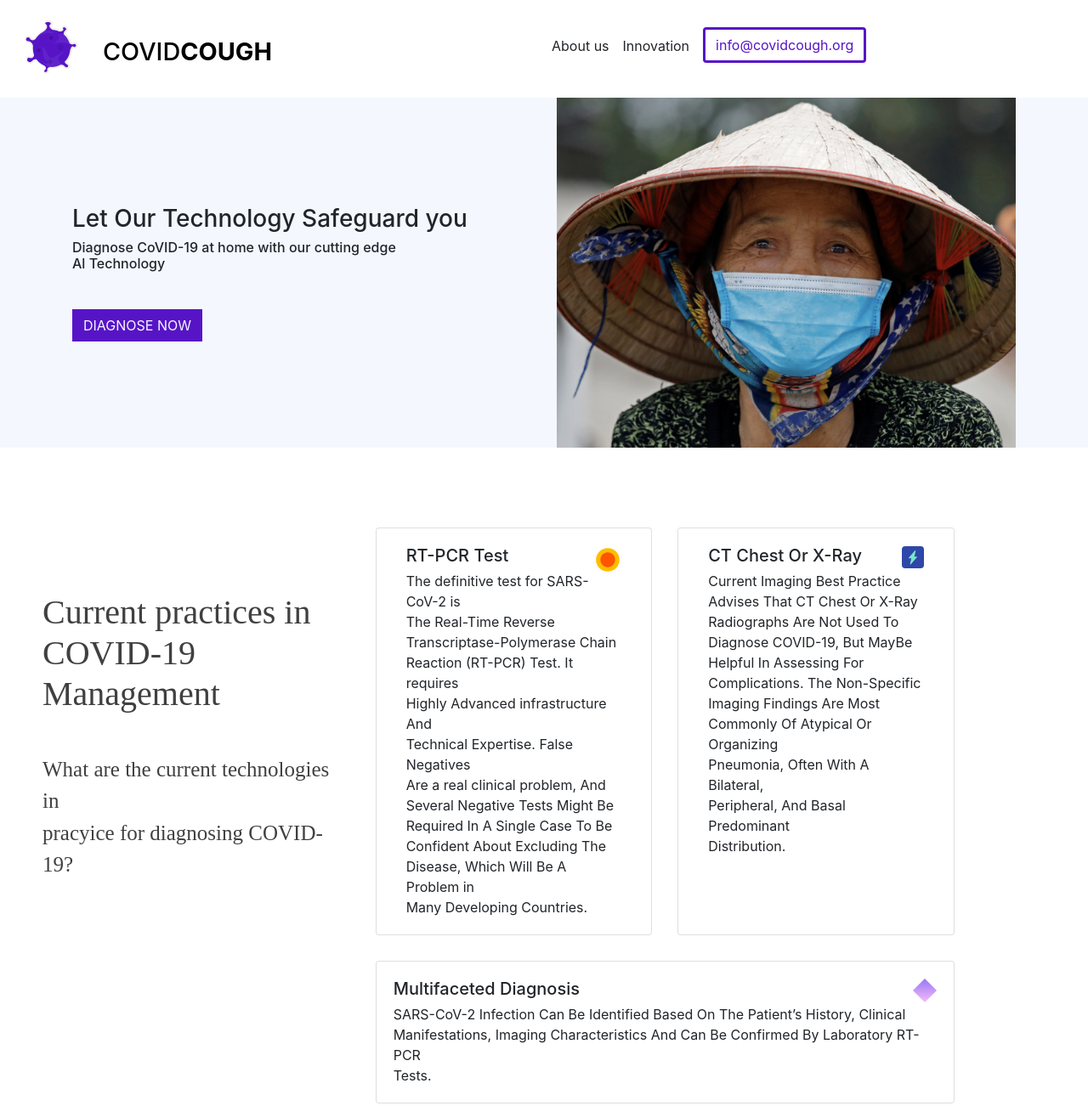
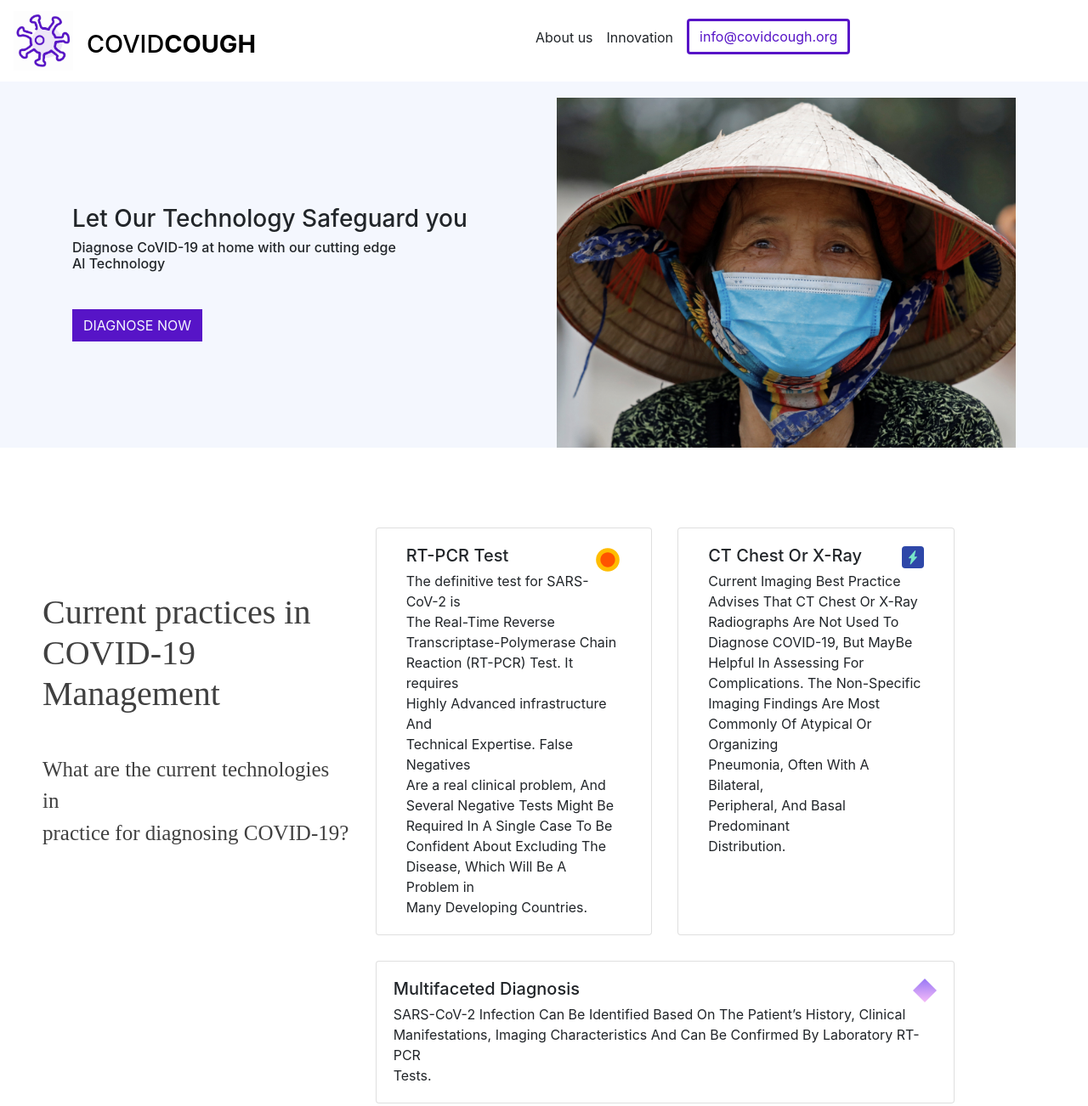
Before and after one commit to rsncp/covidsense, a plain HTML site: page index.html in a window 1280 px wide. Shown: the top 1302 px of the page at 85% size. Drawn offline with nearby package versions, Linux system fonts and the light colour scheme.

Commit message:
logo editted

```diff
--- a/index.html
+++ b/index.html
@@ -23,8 +23,7 @@
 
       <a href="index.html" class="navbar-brand">
             <!-- <img src="/examples/images/logo.svg" height="28" alt="CoolBrand"> -->
-            <img src="image/ticket 3.png" width: 63.03px;
-            height: 62.24px; alt="LOGO">
+            <img src="image/covid title.jpg" style="height: 70px; width: 70px;" alt="LOGO">
         </a>
       </div>
         <div class="col-5 mt-3 p-0 headLogo" style="padding-left: -5px;">
@@ -87,7 +86,7 @@
     <div class="left col-12 col-sm-12 col-md-4 col-lg-4" style="float: left; ">
        <h1>Current practices in <br>COVID-19 Management</h1><br>
        What are the current technologies in <br>
-       pracyice for diagnosing COVID-19?
+       practice for diagnosing COVID-19?
       <br>
 
     </div>
--- a/style.css
+++ b/style.css
@@ -232,7 +232,7 @@ background-repeat: no-repeat,
 
 .para1{
     padding-top: 100px;
-    padding-left: 73px;
+    padding-left: 75px;
 
     /* margin-right: 59px; */
 }
```
Also changed, not shown: image/covid title.jpg (added), image/title head.jpg (added).
